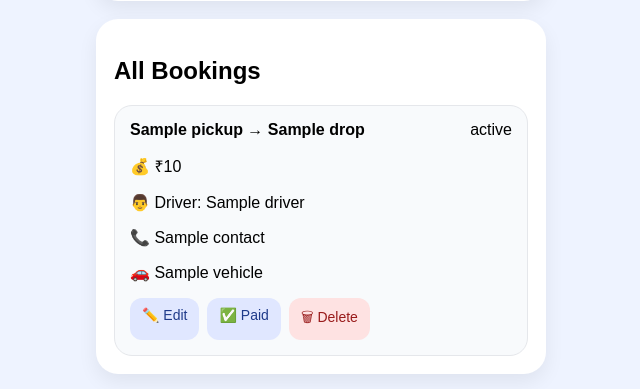
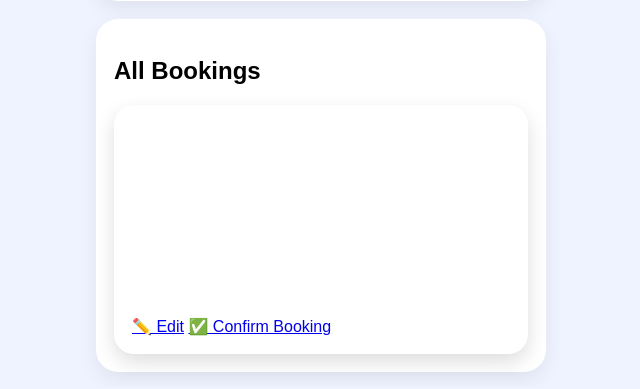
Before and after one commit to yuvrajkawde2004-stack/My-first_project, a Flask app: template templates/dashboard.html in a window 1280 px wide. Shown: the part 1074-1463 px from the top of the page, without its empty margins (319-959 px from the left). Run offline with Flask 3, Linux system fonts and the light colour scheme; the template is opened without the code that fills it: most values are stand-ins (such as "Sample title", 1, 10 or a date in 2020).

Commit message:
Update dashboard.html

```diff
--- a/templates/dashboard.html
+++ b/templates/dashboard.html
@@ -56,25 +56,22 @@
   <div class="booking-list">
     <h2>All Bookings</h2>
 
-    {% for b in bookings %}
-    <div class="booking-card">
-      <div class="top">
-        <strong>{{ b.pickup }} → {{ b.drop }}</strong>
-        <span class="{{ b.status|lower }}">{{ b.status }}</span>
-      </div>
+{% for b in bookings %}
+<div class="card">
+    <p><b>Customer:</b> {{ b[1] }}</p>
+    <p><b>Pickup:</b> {{ b[3] }} → {{ b[4] }}</p>
+    <p><b>Total:</b> ₹{{ b[9] }}</p>
+    <p><b>Paid:</b> ₹{{ b[10] }}</p>
+    <p><b>Status:</b> {{ b[11] }}</p>
 
-      <p>💰 ₹{{ b.amount }}</p>
-      <p>👨 Driver: {{ b.driver }}</p>
-      <p>📞 {{ b.contact }}</p>
-      <p>🚗 {{ b.vehicle }}</p>
-
-      <div class="actions">
-        <a href="/edit/{{ b.id }}">✏️ Edit</a>
-        <a href="/paid/{{ b.id }}">✅ Paid</a>
-        <a href="/delete/{{ b.id }}" class="delete">🗑 Delete</a>
-      </div>
-    </div>
-    {% endfor %}
+    {% if b[11] != "Confirmed" %}
+        <a href="/edit/{{ b[0] }}" class="edit-btn">✏️ Edit</a>
+        <a href="/confirm/{{ b[0] }}" class="confirm-btn">✅ Confirm Booking</a>
+    {% else %}
+        <span class="confirmed-badge">✅ Confirmed</span>
+    {% endif %}
+</div>
+{% endfor %}
   </div>
 
 </div>
```
